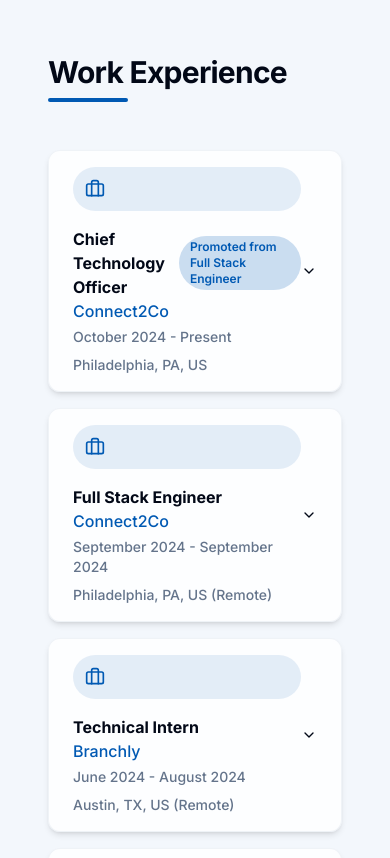
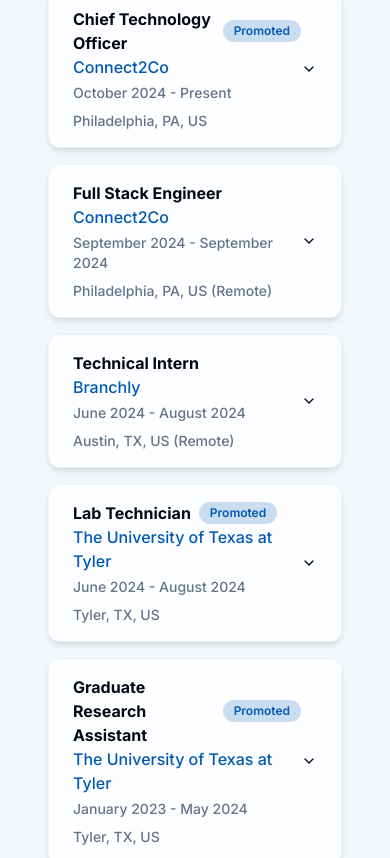
Before and after one commit to Mckenz31/mckenz31.github.io, a React (Vite) app: page / in a window 390 px wide. Shown: the part 3152-4010 px from the top of the page. Built offline with nearby package versions, Linux system fonts and the light colour scheme.

Commit message:
responsive design for education and experience section

```diff
--- a/src/components/EducationSection.tsx
+++ b/src/components/EducationSection.tsx
@@ -37,7 +37,7 @@
           {educationList.map((edu, index) => (
             <Card key={index} className="glass-card transition-card">
               <CardContent className="p-6 flex flex-col md:flex-row md:items-center gap-4">
-                <div className="bg-primary/10 rounded-full p-4 flex-shrink-0">
+                <div className="hidden md:block bg-primary/10 rounded-full p-4 flex-shrink-0">
                   <GraduationCap className="h-8 w-8 text-primary" />
                 </div>
                 <div className="flex-grow">
--- a/src/components/ExperienceSection.tsx
+++ b/src/components/ExperienceSection.tsx
@@ -69,7 +69,7 @@
     },
     {
       company: "The University of Texas at Tyler",
-      position: "Research Assistant",
+      position: "Graduate Research Assistant",
       duration: "January 2023 - May 2024",
       location: "Tyler, TX, US",
       tech: ["R", "Python", "SQL", "TensorFlow", "Big Data", "Linux"],
@@ -135,26 +135,68 @@
             >
               <AccordionTrigger className="px-6 py-4 hover:no-underline hover:bg-secondary/30">
                 <div className="flex flex-col md:flex-row md:items-center gap-4 text-left w-full">
-                  <div className="bg-primary/10 rounded-full p-3 flex-shrink-0">
+                  <div className="hidden md:block bg-primary/10 rounded-full p-3 flex-shrink-0">
                     <Briefcase className="h-5 w-5 text-primary" />
                   </div>
                   <div className="flex-grow">
                     <div className="flex items-center gap-2">
                       <p className="font-bold">{job.position}</p>
                       {job.position === "Chief Technology Officer" && (
-                        <Badge variant="default" className="bg-primary/20 text-primary hover:bg-primary/30">
+                        <>
+                          {/* Shown on md and larger screens */}
+                          <Badge
+                            variant="default"
+                            className="hidden md:inline bg-primary/20 text-primary hover:bg-primary/30"
+                          >
                             Promoted from Full Stack Engineer
                           </Badge>
+
+                          {/* Shown on screens smaller than md */}
+                          <Badge
+                            variant="default"
+                            className="inline md:hidden bg-primary/20 text-primary hover:bg-primary/30"
+                          >
+                            Promoted
+                          </Badge>
+                        </>
                       )}
                       {job.position === "Lab Technician" && (
-                        <Badge variant="default" className="bg-primary/20 text-primary hover:bg-primary/30">
+                        <>
+                          {/* Shown on md and larger screens */}
+                          <Badge
+                            variant="default"
+                            className="hidden md:inline bg-primary/20 text-primary hover:bg-primary/30"
+                          >
                             Promoted from Research Assistant
                           </Badge>
+
+                          {/* Shown on screens smaller than md */}
+                          <Badge
+                            variant="default"
+                            className="inline md:hidden bg-primary/20 text-primary hover:bg-primary/30"
+                          >
+                            Promoted
+                          </Badge>
+                        </>
                       )}
-                      {job.position === "Research Assistant" && (
-                        <Badge variant="default" className="bg-primary/20 text-primary hover:bg-primary/30">
+                      {job.position === "Graduate Research Assistant" && (
+                        <>
+                          {/* Shown on md and larger screens */}
+                          <Badge
+                            variant="default"
+                            className="hidden md:inline bg-primary/20 text-primary hover:bg-primary/30"
+                          >
                             Promoted from Graduate Assistant
                           </Badge>
+
+                          {/* Shown on screens smaller than md */}
+                          <Badge
+                            variant="default"
+                            className="inline md:hidden bg-primary/20 text-primary hover:bg-primary/30"
+                          >
+                            Promoted
+                          </Badge>
+                        </>
                       )}
                     </div>
                     <p className="text-primary">{job.company}</p>
```
Lines whose indentation alone changed are shown as unchanged.
